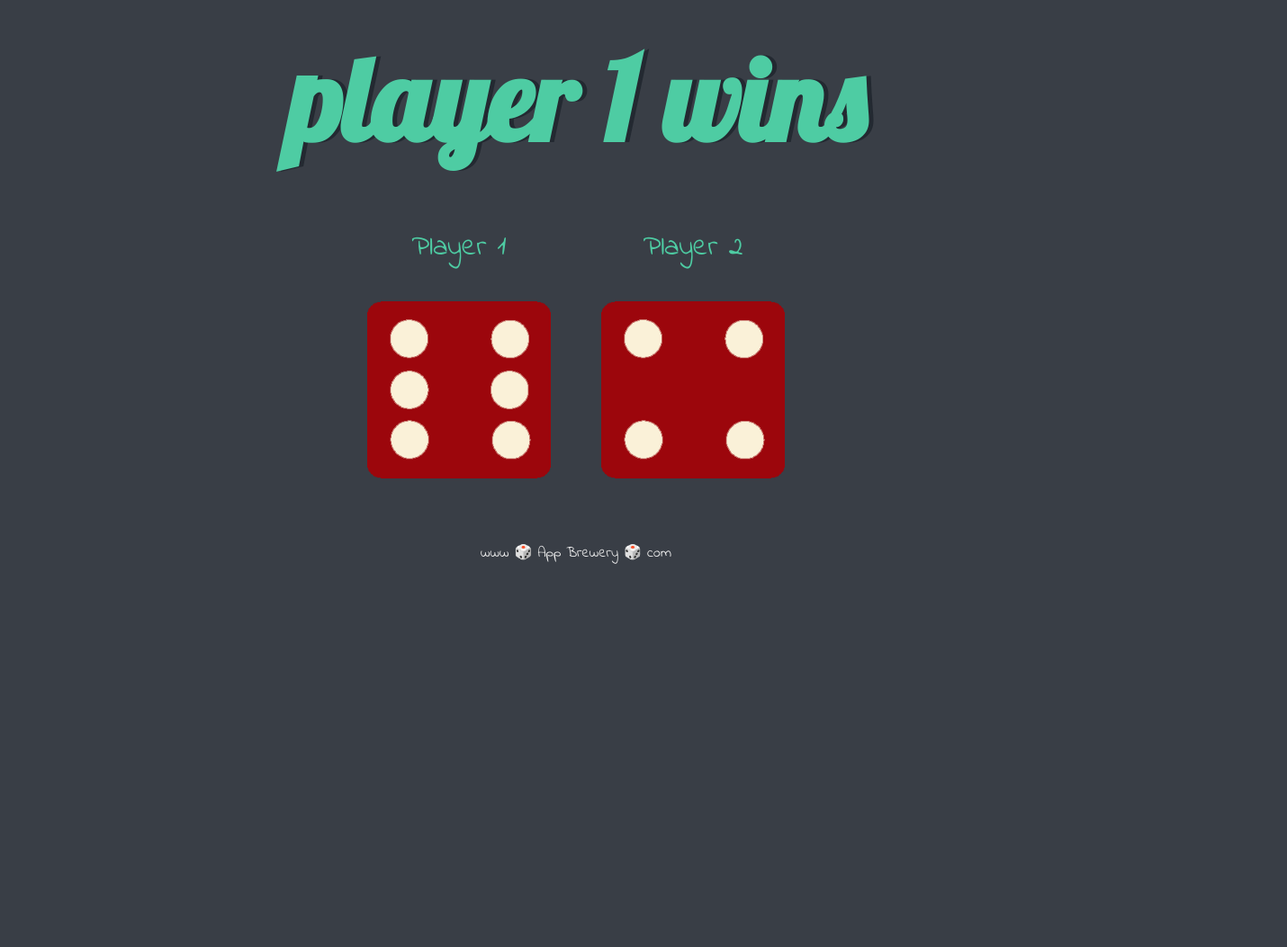
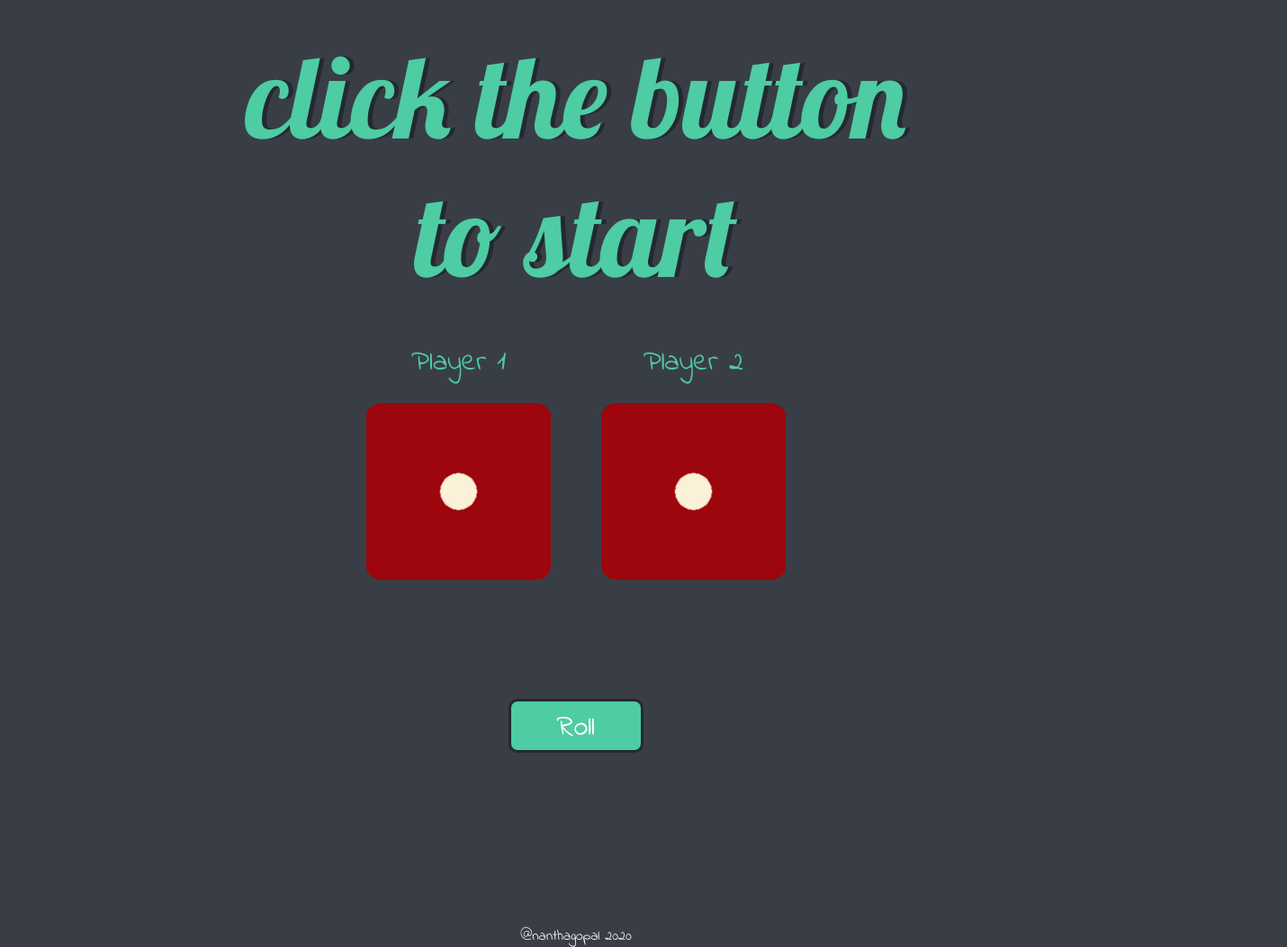
Before and after one commit to nanthu0123/Dice-game, a plain HTML site: page index.html in a window 1280 px wide. Shown: the whole page at 90% size, 1430 px wide, since content can reach past the window. Before the commit the page ends 800 px from the top, so only its background shows below. Drawn offline with nearby package versions, Linux system fonts and the light colour scheme.

Commit message:
button added
roll button added,'eventListener' DOM function added

```diff
--- a/index.html
+++ b/index.html
@@ -1,34 +1,40 @@
 <!DOCTYPE html>
 <html lang="en" dir="ltr">
   <head>
-    <meta charset="utf-8">
+    <meta charset="utf-8" />
     <title>Dicee</title>
-    <link rel="stylesheet" href="styles.css">
-    <link href="https://fonts.googleapis.com/css?family=Indie+Flower|Lobster" rel="stylesheet">
-
+    <link
+      rel="stylesheet"
+      href="https://stackpath.bootstrapcdn.com/bootstrap/4.4.1/css/bootstrap.min.css"
+      integrity="sha384-Vkoo8x4CGsO3+Hhxv8T/Q5PaXtkKtu6ug5TOeNV6gBiFeWPGFN9MuhOf23Q9Ifjh"
+      crossorigin="anonymous"
+    />
+    <link rel="stylesheet" href="styles.css" />
+    <link
+      href="https://fonts.googleapis.com/css?family=Indie+Flower|Lobster"
+      rel="stylesheet"
+    />
   </head>
   <body>
-
-    <div class="container">
+    <div class="container1">
       <h1>Refresh Me</h1>
-
+    </div>
+    <div class="container2">
       <div class="dice">
         <p>Player 1</p>
-        <img class="img1" src="images/dice6.png">
+        <img class="img1" src="images/dice6.png" />
       </div>
 
       <div class="dice">
         <p>Player 2</p>
-        <img class="img2" src="images/dice6.png">
+        <img class="img2" src="images/dice6.png" />
       </div>
-
     </div>
+    <button class="btn"><a>Roll</a></button>
     <footer>
-      www 🎲 App Brewery 🎲 com
+      @nanthagopal 2020
     </footer>
 
-  <script type="text/javascript" src="index.js"></script>
+    <script type="text/javascript" src="index.js"></script>
   </body>
-
-
 </html>
--- a/index.js
+++ b/index.js
@@ -1,4 +1,6 @@
-// generate the random number between 1 to 6 for dice1
+function DiceGame(){
+
+    // generate the random number between 1 to 6 for dice1
 var randomNumber1=(Math.random()*6)+1;
 randomNumber1=Math.floor(randomNumber1)
 
@@ -31,3 +33,10 @@ else if(randomNumber1<randomNumber2){
 else if(randomNumber1===randomNumber2){
     document.querySelector('h1').innerHTML=('draw')
 }
+}
+// set the dice number 1 to both dice initially
+document.querySelector(".img1").setAttribute("src","images/dice1.png")
+document.querySelector(".img2").setAttribute("src","images/dice1.png")
+document.querySelector('h1').innerHTML=('click the button to start')
+// when the user click the button, the function gets call and dice starts to roll
+document.querySelector(".btn").addEventListener("click",DiceGame)
--- a/styles.css
+++ b/styles.css
@@ -1,7 +1,11 @@
-.container {
+.container1,.container2 {
   width: 70%;
+
   margin: auto;
   text-align: center;
+}
+.container1{
+  height: 350px;
 }
 
 .dice {
@@ -31,6 +35,22 @@ p {
 img {
   width: 80%;
 }
+.btn{
+  width: 150px;
+  height: 60px;
+  margin: 10% 50%;
+  border: #232931 solid;
+  border-radius: 10px;
+  color: #ffffff;
+  background-color: #4ECCA3;
+  font-size: 2rem;
+  font-family: 'Indie Flower', cursive;
+  cursor: pointer;
+  position: relative;
+  right: 75px;
+
+
+}
 
 footer {
   margin-top: 5%;
```
